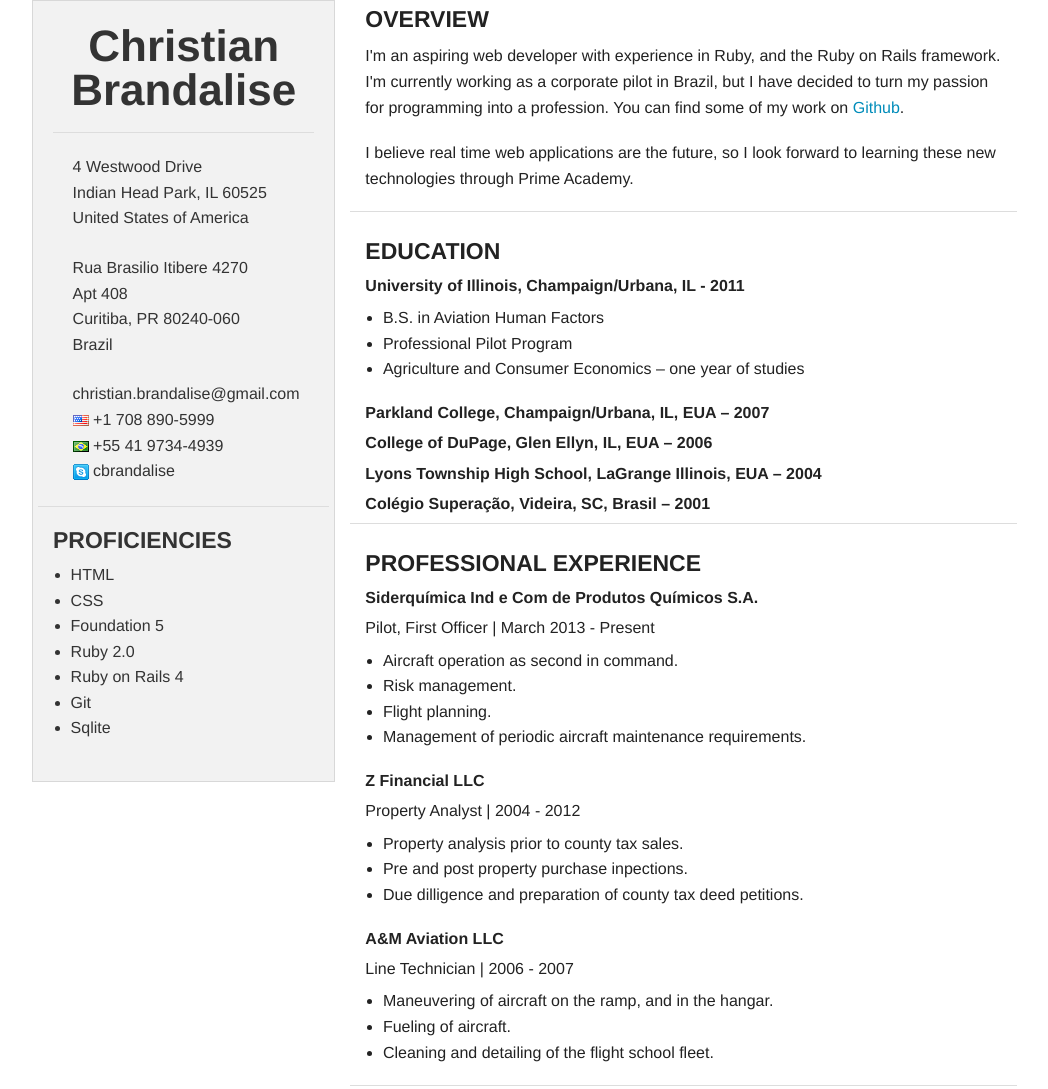
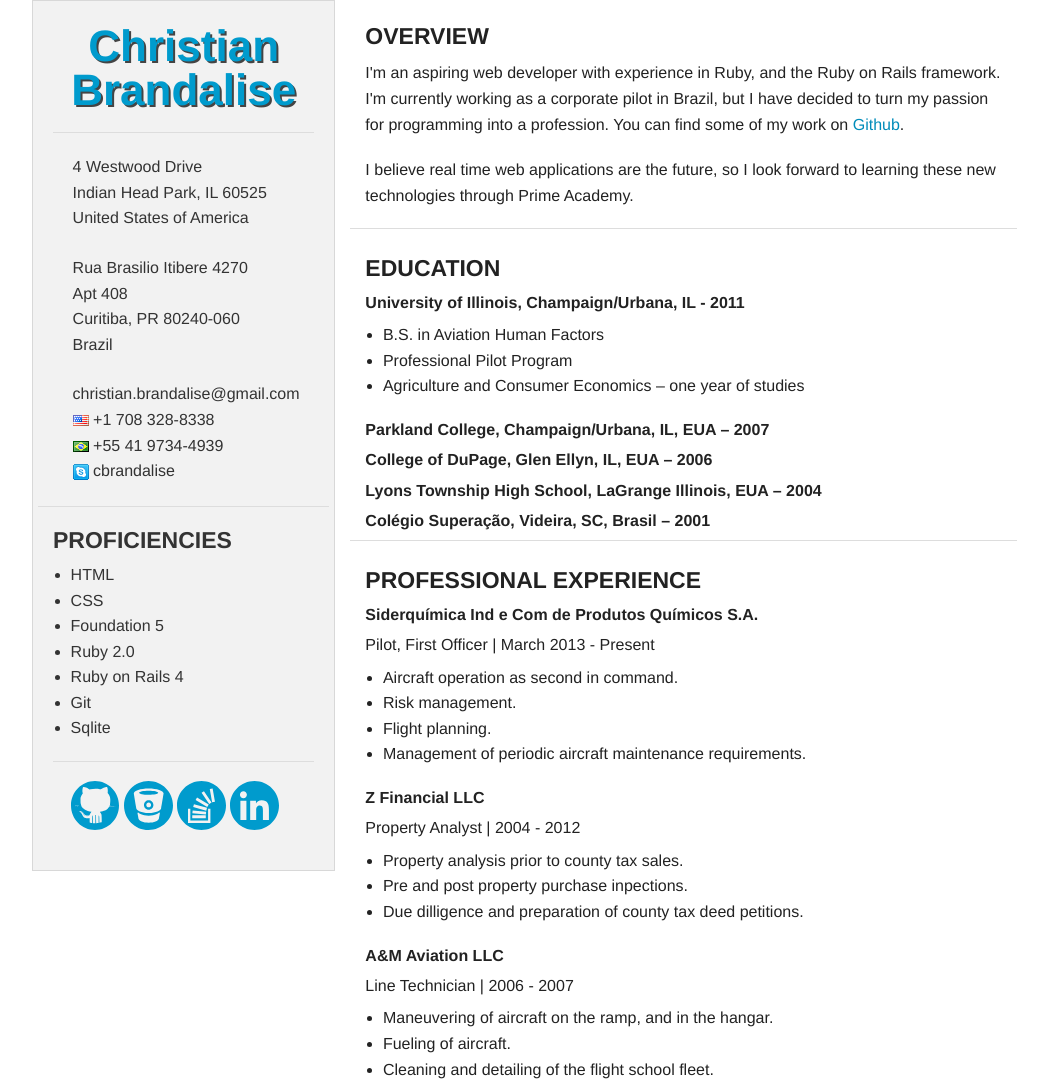
Before and after one commit to Branda22/Resume, a plain HTML site: page brandalise_resume.html in a window 1280 px wide. Shown: the whole page, without its empty margins (123-1171 px from the left). Drawn offline with Linux system fonts and the light colour scheme.

Commit message:
icons, css work

```diff
--- a/brandalise_resume.html
+++ b/brandalise_resume.html
@@ -32,7 +32,7 @@
 
 		  			<ul class="address">
 		  				<li>christian.brandalise@gmail.com</li>
-		  				<li><img src="img/us.gif"> +1 708 890-5999 </li>
+		  				<li><img src="img/us.gif"> +1 708 328-8338 </li>
 		  				<li><img src="img/br.gif"> +55 41 9734-4939 </li>
 		  				<li><img src="img/skype.png"> cbrandalise </li>
 		  			</ul>
@@ -52,14 +52,21 @@
   						<li>Git</li>
   						<li>Sqlite</li>
   					</ul>
+  					<hr>
+  					<ul>
+  					<a href="https://github.com/Branda22"><img class="small" src="img/GitHub.svg"></a>
+  					<a href="https://bitbucket.org/branda22"><img class="small" src="img/Bitbucket.svg"></a>
+  					<a href="http://stackoverflow.com/users/1589042/brando"><img class="small" src="img/StackOverflow.svg"></a>
+  					<a href="https://www.linkedin.com/pub/christian-brandalise/26/62b/a29"><img class="small" src="img/LinkedIn.svg"></a>
+  					</ul>
   				</div>
   			</div>
   		</div>
   	</div>
   	<!--MAIN COLUMN -->
   	<div class="large-8 columns">
-  		<!--OBJECTIVE -->
-	  	<div class="row">
+  		<!--OVERVIEW -->
+	  	<div class="row topPadding">
 	  		<div class="large-12 columns text-left">
 	  			<h4><b>OVERVIEW</b></h4>
 	  			<p>
@@ -93,7 +100,7 @@
 	  	<div class="row">
 	  		<div class="large-12 columns">
 	  			<h4><b>PROFESSIONAL EXPERIENCE</b></h4>
-	  			<h6><b>Siderquímica Ind e Com de Produtos Químicos S.A.</b></h6>
+	  			<a href="http://www.siderquimica.com.br/"><h6><span><b>Siderquímica Ind e Com de Produtos Químicos S.A.</b></span></h6></a>
 	  			<h6>Pilot, First Officer | March 2013 - Present</h6>
 	  			<ul>
 	  				<li>Aircraft operation as second in command.</li>
@@ -101,14 +108,14 @@
 	  				<li>Flight planning.</li>
 	  				<li>Management of periodic aircraft maintenance requirements.</li>
 	  			</ul>
-	  			<h6><b>Z Financial LLC</b></h6>
+	  			<a href="http://www.zfinancial.com/index.php"><h6><span><b>Z Financial LLC</b></span></h6></a>
 	  			<h6>Property Analyst | 2004 - 2012</h6>
 	  			<ul>
 	  				<li>Property analysis prior to county tax sales.</li>
 	  				<li>Pre and post property purchase inpections.</li>
 	  				<li>Due dilligence and preparation of county tax deed petitions.</li>
 	  			</ul>
-	  			<h6><b>A&amp;M Aviation LLC</b></h6>
+	  			<a href="http://www.aandmaviation.com/"><h6><span><b>A&amp;M Aviation LLC</b></span></h6></a>
 	  			<h6>Line Technician | 2006 - 2007</h6>
 	  			<ul>
 	  				<li>Maneuvering of aircraft on the ramp, and in the hangar.</li>
@@ -116,7 +123,6 @@
 	  				<li>Cleaning and detailing of the flight school fleet.</li>
 	  			</ul>
 	  		</div>
-	  		<hr>
 	  	</div>
   	</div>
   </div>
--- a/css/custom.css
+++ b/css/custom.css
@@ -1,11 +1,27 @@
 /* CUSTOM CSS */
-.fullHeight	{
-  height: 100%;
+
+.topPadding	{
+  padding-top: 17px;
 }
 
-
-
+/* removes bullets for addresses contacts */
 ul.address  {
   padding: 2px;
   list-style-type:none;
 }
+
+h1 b {
+	color: #009BCD;
+	text-shadow: 2px 2px 0px #444444;
+}
+
+/* when hovering over h6 links */
+h6 span:hover {
+	padding: 5px;
+	background-color: #009BCD;
+}
+
+/* making link images smaller */
+img.small {
+	max-width: 20%;
+}
```
Also changed, not shown: img/Bitbucket.svg (added), img/GitHub.svg (added), img/LinkedIn.svg (added), img/StackOverflow.svg (added), 2 other files.
